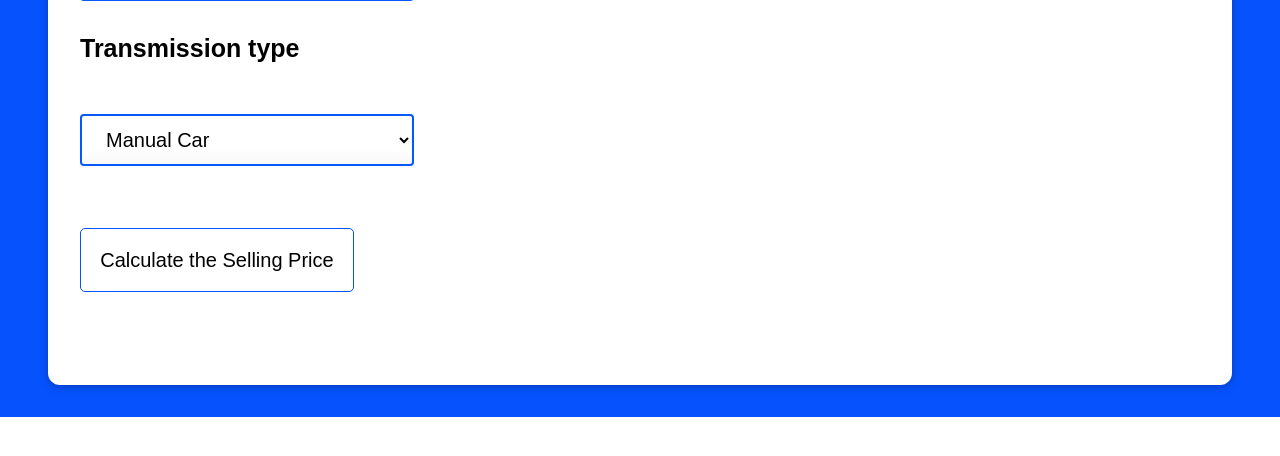
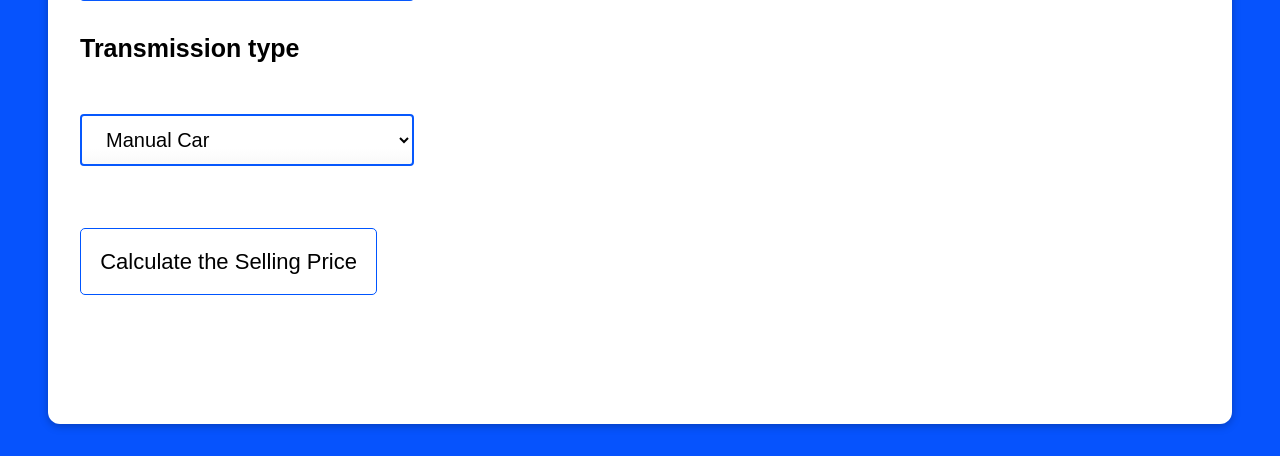
Before and after one commit to kavyanshpandey/Colloquium, a Flask app: page / in a window 1280 px wide, with the pointer over the restyled element. Shown: the part 1091-1547 px from the top of the page. Before the commit the page ends 1508 px from the top, so only its background shows below. Run offline with Flask 2, Linux system fonts and the light colour scheme; parts of the project's set-up code (start-up, migrations or seed data) failed here and were passed over.

Commit message:
changes in syntax

```diff
--- a/templates/index.html
+++ b/templates/index.html
@@ -34,10 +34,8 @@
             <br>
             <br><button style="font:white" id="sub" type="submit ">Calculate the Selling Price</button>
             <br>
-
-
-
-
+            <br>
+            <br>
         </form>
 
 
@@ -99,7 +97,7 @@ button:hover {
   border-radius: 5px;
   border: 1px solid rgb(0, 85, 255);
   transition: 0.3s;
-  font-size: 20px;
+  font-size: 22px;
 
 }
 button:active{
```
